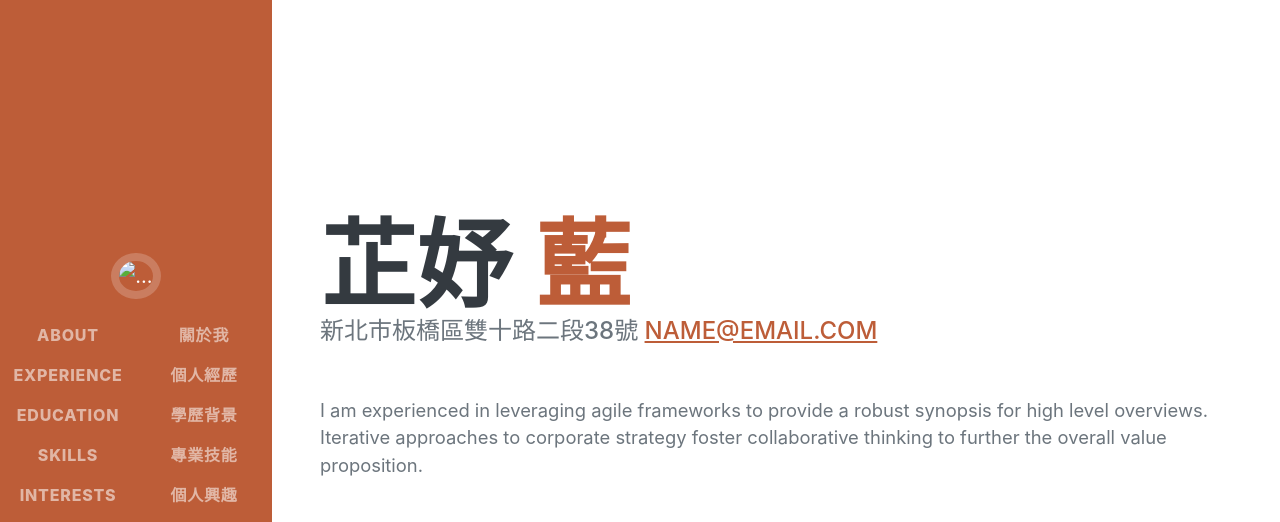
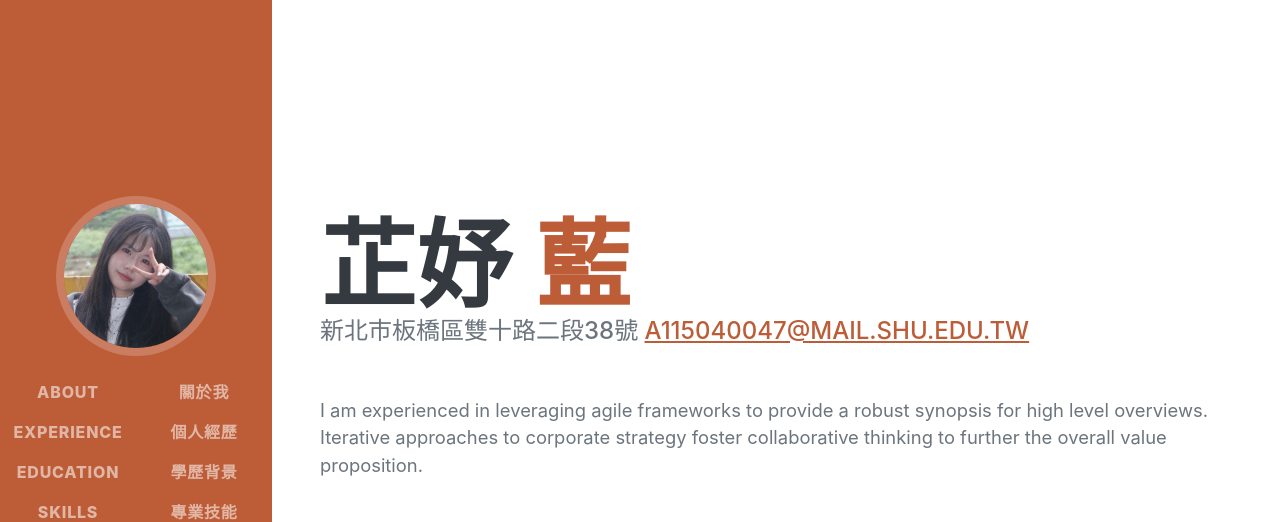
Before and after one commit to a115040047-cloud/a115040047-cloud.github.io, a plain HTML site: page index.html in a window 1280 px wide. Shown: the top 522 px of the page. Drawn offline with nearby package versions, Linux system fonts and the light colour scheme; a web font is replaced by a local one.

Commit message:
Update index.html

```diff
--- a/index.html
+++ b/index.html
@@ -23,8 +23,7 @@
     <nav class="navbar navbar-expand-lg navbar-dark bg-primary fixed-top" id="sideNav">
         <a class="navbar-brand js-scroll-trigger" href="#page-top">
             <span class="d-block d-lg-none">Clarence Taylor</span>
-            <span class="d-none d-lg-block"><img class="img-fluid img-profile rounded-circle mx-auto mb-2"
-                    src="IMG_0119.jpg" alt="..." /></span>
+            <span class="d-none d-lg-block"><img class="img-fluid img-profile rounded-circle mx-auto mb-2" src="assets/IMG_0119.jpg" alt="..." /></span>
         </a>
         <button class="navbar-toggler" type="button" data-bs-toggle="collapse" data-bs-target="#navbarResponsive"
             aria-controls="navbarResponsive" aria-expanded="false" aria-label="Toggle navigation"><span
@@ -61,7 +60,8 @@
                 </h1>
                 <div class="subheading mb-5">
                     新北市板橋區雙十路二段38號
-                    <a href="mailto:name@email.com">name@email.com</a>
+                    <a href="mailto:name@email.com">a115040047@mail.shu.edu.tw
+</a>
                 </div>
                 <p class="lead mb-5">I am experienced in leveraging agile frameworks to provide a robust synopsis for
                     high level overviews. Iterative approaches to corporate strategy foster collaborative thinking to
```
